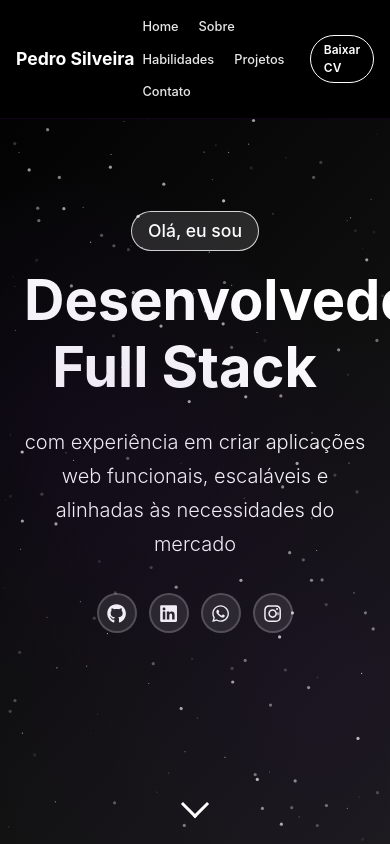
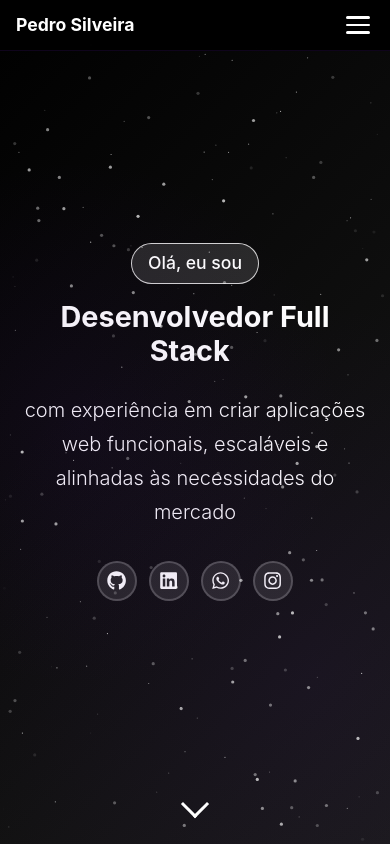
Before and after one commit to PedroSillveira/portifolio, a React (Create React App) app: page / in a window 390 px wide. Shown: the top 844 px of the page. Built offline with nearby package versions, Linux system fonts and the light colour scheme.

Commit message:
feat responsividade

```diff
--- a/src/components/Navbar.css
+++ b/src/components/Navbar.css
@@ -41,7 +41,6 @@
   justify-content: space-between;
   max-width: 1280px;
   margin: 0 auto;
-  /* padding: 0 2rem; */
 }
 
 .container-scrolled {
@@ -54,13 +53,14 @@
   color: white !important;
   text-decoration: none;
   transition: all 0.3s ease;
+  z-index: 1001;
 }
 
 .navbar-brand:hover {
   transform: scale(1.15);
-  /* color: var(--accent-purple) !important; */
 }
 
+/* Desktop Menu */
 .navbar-nav {
   display: flex;
   align-items: center;
@@ -112,23 +112,141 @@
   box-shadow: 0 4px 15px rgba(74, 20, 140, 0.4);
 }
 
+/* Menu Hambúrguer - Escondido no desktop */
+.menu-toggle {
+  display: none;
+  flex-direction: column;
+  gap: 5px;
+  background: transparent;
+  border: none;
+  cursor: pointer;
+  padding: 0.5rem;
+  z-index: 1001;
+}
+
+.hamburger {
+  width: 28px;
+  height: 3px;
+  background: white;
+  border-radius: 2px;
+  transition: all 0.3s ease;
+}
+
+.hamburger.open:nth-child(1) {
+  transform: rotate(45deg) translate(8px, 8px);
+}
+
+.hamburger.open:nth-child(2) {
+  opacity: 0;
+}
+
+.hamburger.open:nth-child(3) {
+  transform: rotate(-45deg) translate(7px, -7px);
+}
+
+/* Menu Mobile - Escondido no desktop */
+.mobile-menu-overlay {
+  display: none;
+  position: fixed;
+  top: 0;
+  left: 0;
+  right: 0;
+  bottom: 0;
+  background: rgba(0, 0, 0, 0.7);
+  z-index: 998;
+  opacity: 0;
+  transition: opacity 0.3s ease;
+}
+
+.mobile-menu-overlay.open {
+  display: block;
+  opacity: 1;
+}
+
+.mobile-menu {
+  display: none;
+  position: fixed;
+  top: 0;
+  right: -100%;
+  width: 280px;
+  height: 100vh;
+  background: rgba(0, 0, 0, 0.98);
+  backdrop-filter: blur(10px);
+  -webkit-backdrop-filter: blur(10px);
+  z-index: 999;
+  transition: right 0.3s ease;
+  padding-top: 80px;
+  border-left: 1px solid rgba(74, 20, 140, 0.3);
+}
+
+.mobile-menu.open {
+  right: 0;
+}
+
+.mobile-nav {
+  list-style: none;
+  padding: 0;
+  margin: 0;
+  display: flex;
+  flex-direction: column;
+  gap: 0.5rem;
+  padding: 0 1.5rem;
+}
+
+.mobile-nav-link {
+  color: rgba(255, 255, 255, 0.9);
+  font-weight: 500;
+  font-size: 1.1rem;
+  padding: 1rem;
+  text-decoration: none;
+  border-radius: 12px;
+  transition: all 0.3s ease;
+  display: block;
+}
+
+.mobile-nav-link:hover {
+  color: white;
+  background: rgba(96, 20, 189, 0.38);
+}
+
+.mobile-cv-item {
+  margin-top: 1rem;
+  padding-top: 1rem;
+  border-top: 1px solid rgba(255, 255, 255, 0.1);
+}
+
+.btn-cv-mobile {
+  width: 100%;
+  text-align: center;
+  padding: 1rem;
+}
+
+/* Tablets e abaixo */
 @media (max-width: 992px) {
+
+  /* Esconder menu desktop */
+  .navbar-desktop,
+  .btn-cv-desktop {
+    display: none !important;
+  }
+
+  /* Mostrar menu hambúrguer */
+  .menu-toggle {
+    display: flex;
+  }
+
+  /* Mostrar menu mobile */
+  .mobile-menu {
+    display: block;
+  }
+
   .navbar-scrolled {
     width: 90%;
   }
 
-  .navbar-nav {
-    gap: 0.25rem;
-  }
-
-  .nav-link {
-    font-size: 0.9rem;
-    padding: 0.4rem 0.8rem;
-  }
-
-  .btn-cv {
-    font-size: 0.85rem;
-    padding: 0.4rem 1.2rem;
+  .container-top,
+  .container-scrolled {
+    padding: 0 1.5rem;
   }
 }
 
@@ -152,39 +270,68 @@
     font-size: 1.25rem;
   }
 
-  .navbar-nav {
-    flex-wrap: wrap;
-    gap: 0.25rem;
+  .mobile-menu {
+    width: 260px;
   }
 
-  .nav-link {
-    font-size: 0.85rem;
-    padding: 0.35rem 0.65rem;
-  }
-
-  .btn-cv {
-    font-size: 0.8rem;
-    padding: 0.35rem 1rem;
+  .mobile-nav-link {
+    font-size: 1rem;
+    padding: 0.875rem;
   }
 }
 
 @media (max-width: 576px) {
   .navbar-scrolled {
     width: 98%;
-    border-radius: 20px;
+    border-radius: 25px;
+    padding-left: 0.75rem;
+    padding-right: 0.75rem;
+
   }
 
   .navbar-brand {
     font-size: 1.1rem;
   }
 
-  .nav-link {
-    font-size: 0.8rem;
-    padding: 0.3rem 0.5rem;
+  .menu-toggle {
+    padding: 0.25rem;
   }
 
-  .btn-cv {
-    font-size: 0.75rem;
-    padding: 0.3rem 0.8rem;
+  .hamburger {
+    width: 24px;
+    height: 2.5px;
+  }
+
+  .mobile-menu {
+    width: 240px;
+    padding-top: 70px;
+  }
+
+  .mobile-nav {
+    padding: 0 1rem;
+  }
+
+  .mobile-nav-link {
+    font-size: 0.95rem;
+    padding: 0.75rem;
   }
 }
+
+/* Desktop - manter menu normal (acima de 992px) */
+@media (min-width: 993px) {
+  .navbar-desktop {
+    display: flex !important;
+  }
+
+  .btn-cv-desktop {
+    display: inline-block !important;
+  }
+
+  .menu-toggle {
+    display: none !important;
+  }
+
+  .mobile-menu {
+    display: none !important;
+  }
+}
--- a/src/components/Navbar.jsx
+++ b/src/components/Navbar.jsx
@@ -5,23 +5,23 @@ function Navbar() {
   const [scrolled, setScrolled] = useState(false);
   const [visible, setVisible] = useState(true);
   const [lastScrollY, setLastScrollY] = useState(0);
+  const [menuOpen, setMenuOpen] = useState(false);
 
   useEffect(() => {
     const handleScroll = () => {
       const currentScrollY = window.scrollY;
 
-      // Define se está no topo
       if (currentScrollY < 50) {
         setScrolled(false);
         setVisible(true);
       } else {
         setScrolled(true);
 
-        // Mostra navbar ao rolar para cima, esconde ao rolar para baixo
         if (currentScrollY < lastScrollY) {
           setVisible(true);
         } else {
           setVisible(false);
+          setMenuOpen(false); // Fecha menu ao rolar para baixo
         }
       }
 
@@ -32,6 +32,18 @@ function Navbar() {
     return () => window.removeEventListener('scroll', handleScroll);
   }, [lastScrollY]);
 
+  // Previne scroll quando menu está aberto
+  useEffect(() => {
+    if (menuOpen) {
+      document.body.style.overflow = 'hidden';
+    } else {
+      document.body.style.overflow = 'unset';
+    }
+    return () => {
+      document.body.style.overflow = 'unset';
+    };
+  }, [menuOpen]);
+
   const navItems = [
     { name: 'Home', link: '#home' },
     { name: 'Sobre', link: '#about' },
@@ -40,16 +52,22 @@ function Navbar() {
     { name: 'Contato', link: '#contact' },
   ];
 
+  const handleNavClick = () => {
+    setMenuOpen(false);
+  };
+
   return (
+    <>
       <nav
         className={`navbar-custom ${scrolled ? 'navbar-scrolled' : 'navbar-top'} ${!visible ? 'navbar-hidden' : ''}`}
       >
         <div className={scrolled ? 'container-scrolled' : 'container-top'}>
-        <a href="#home" className="navbar-brand">
+          <a href="#home" className="navbar-brand" onClick={() => setMenuOpen(false)}>
             Pedro Silveira
           </a>
 
-        <ul className="navbar-nav">
+          {/* Menu Desktop */}
+          <ul className="navbar-nav navbar-desktop">
             {navItems.map((item, index) => (
               <li key={index}>
                 <a href={item.link} className="nav-link">
@@ -62,12 +80,54 @@ function Navbar() {
           <a
             href="/curriculo-pedro-silveira.pdf"
             download
-          className="btn-cv"
+            className="btn-cv btn-cv-desktop"
           >
             Baixar CV
           </a>
+
+          {/* Menu Hambúrguer Mobile */}
+          <button
+            className="menu-toggle"
+            onClick={() => setMenuOpen(!menuOpen)}
+            aria-label="Toggle menu"
+          >
+            <span className={`hamburger ${menuOpen ? 'open' : ''}`}></span>
+            <span className={`hamburger ${menuOpen ? 'open' : ''}`}></span>
+            <span className={`hamburger ${menuOpen ? 'open' : ''}`}></span>
+          </button>
         </div>
       </nav>
+
+      {/* Menu Mobile Overlay */}
+      <div className={`mobile-menu-overlay ${menuOpen ? 'open' : ''}`} onClick={handleNavClick}></div>
+
+      {/* Menu Mobile */}
+      <div className={`mobile-menu ${menuOpen ? 'open' : ''}`}>
+        <ul className="mobile-nav">
+          {navItems.map((item, index) => (
+            <li key={index}>
+              <a
+                href={item.link}
+                className="mobile-nav-link"
+                onClick={handleNavClick}
+              >
+                {item.name}
+              </a>
+            </li>
+          ))}
+          <li className="mobile-cv-item">
+            <a
+              href="/curriculo-pedro-silveira.pdf"
+              download
+              className="btn-cv btn-cv-mobile"
+              onClick={handleNavClick}
+            >
+              Baixar CV
+            </a>
+          </li>
+        </ul>
+      </div>
+    </>
   );
 }
 
--- a/src/components/ui/OrbitRotation.css
+++ b/src/components/ui/OrbitRotation.css
@@ -5,7 +5,6 @@
   justify-content: center;
   width: 100%;
   height: 500px;
-  /* background-color: antiquewhite; */
 }
 
 .orbit-rotation-container {
@@ -13,7 +12,6 @@
   display: flex;
   align-items: center;
   justify-content: center;
-
 }
 
 /* Centro */
@@ -29,7 +27,6 @@
   box-shadow: 0 10px 30px rgba(74, 20, 140, 0.3);
   backdrop-filter: blur(4px);
   box-shadow: 0px 0px 180px rgba(255, 255, 255, 0.8);
-
 }
 
 /* Órbitas */
@@ -93,25 +90,60 @@
   }
 }
 
-/* Responsividade */
-@media (max-width: 768px) {
+/* Responsividade - Tablets */
+@media (max-width: 992px) {
   .orbit-rotation-wrapper {
     height: 400px;
   }
 
   .orbit-center-icon {
-    width: 70px !important;
-    height: 70px !important;
+    width: 80px !important;
+    height: 80px !important;
+  }
+
+  .orbit-center-icon svg,
+  .orbit-center-icon .center-icon-text {
+    font-size: 1.8rem !important;
   }
 
   .orbit-icon-container {
-    padding: 6px;
+    padding: 7px;
+  }
+
+  .orbit-icon-inner svg {
+    font-size: 1.3rem !important;
   }
 }
 
+/* Responsividade - Tablets Pequenos */
+@media (max-width: 768px) {
+  .orbit-rotation-wrapper {
+    height: 350px;
+  }
+
+  .orbit-center-icon {
+    width: 65px !important;
+    height: 65px !important;
+  }
+
+  .orbit-center-icon svg,
+  .orbit-center-icon .center-icon-text {
+    font-size: 1.5rem !important;
+  }
+
+  .orbit-icon-container {
+    padding: 5px;
+  }
+
+  .orbit-icon-inner svg {
+    font-size: 1.1rem !important;
+  }
+}
+
+/* Responsividade - Smartphones */
 @media (max-width: 576px) {
   .orbit-rotation-wrapper {
-    height: 320px;
+    height: 280px;
   }
 
   .orbit-center-icon {
@@ -119,11 +151,45 @@
     height: 50px !important;
   }
 
-  .orbit-icon-container {
-    padding: 4px;
+  .orbit-center-icon svg,
+  .orbit-center-icon .center-icon-text {
+    font-size: 1.2rem !important;
   }
 
   .orbit-ring {
     border-width: 1px;
   }
+
+  .orbit-icon-container {
+    padding: 3px;
+  }
+
+  .orbit-icon-inner svg {
+    font-size: 0.9rem !important;
+  }
 }
+
+/* Responsividade - Smartphones Pequenos */
+@media (max-width: 400px) {
+  .orbit-rotation-wrapper {
+    height: 240px;
+  }
+
+  .orbit-center-icon {
+    width: 40px !important;
+    height: 40px !important;
+  }
+
+  .orbit-center-icon svg,
+  .orbit-center-icon .center-icon-text {
+    font-size: 1rem !important;
+  }
+
+  .orbit-icon-container {
+    padding: 2px;
+  }
+
+  .orbit-icon-inner svg {
+    font-size: 0.75rem !important;
+  }
+}
--- a/src/components/ui/OrbitRotation.jsx
+++ b/src/components/ui/OrbitRotation.jsx
@@ -1,4 +1,4 @@
-import React from 'react';
+import React, { useState, useEffect } from 'react';
 import './OrbitRotation.css';
 
 function OrbitRotation({
@@ -8,6 +8,30 @@ function OrbitRotation({
   centerIcon = null,
   size = 'md'
 }) {
+  const [responsiveGap, setResponsiveGap] = useState(orbitGap);
+
+  useEffect(() => {
+    const updateGap = () => {
+      const width = window.innerWidth;
+
+      if (width <= 400) {
+        setResponsiveGap(3); // Smartphones muito pequenos
+      } else if (width <= 576) {
+        setResponsiveGap(4); // Smartphones
+      } else if (width <= 768) {
+        setResponsiveGap(5); // Tablets pequenos
+      } else if (width <= 992) {
+        setResponsiveGap(6); // Tablets
+      } else {
+        setResponsiveGap(orbitGap); // Desktop - usa o valor original
+      }
+    };
+
+    updateGap();
+    window.addEventListener('resize', updateGap);
+    return () => window.removeEventListener('resize', updateGap);
+  }, [orbitGap]);
+
   const iconsPerOrbit = Math.ceil(icons.length / orbitCount);
 
   const sizeClasses = {
@@ -41,7 +65,7 @@ function OrbitRotation({
 
         {/* Generate Orbits */}
         {[...Array(orbitCount)].map((_, orbitIdx) => {
-          const orbitSize = `${8 + orbitGap * (orbitIdx + 1)}rem`;
+          const orbitSize = `${8 + responsiveGap * (orbitIdx + 1)}rem`;
           const angleStep = (2 * Math.PI) / iconsPerOrbit;
           const animationDuration = `${12 + orbitIdx * 6}s`;
           const animationDirection = orbitIdx % 2 === 0 ? 'normal' : 'reverse';
--- a/src/sections/About.css
+++ b/src/sections/About.css
@@ -280,6 +280,10 @@
     width: 18px;
     height: 18px;
   }
+
+  .about-image-wrapper{
+    justify-content: center;
+  }
 }
 
 @media (max-width: 991px) {
--- a/src/sections/About.jsx
+++ b/src/sections/About.jsx
@@ -1,7 +1,7 @@
 import React from 'react';
 import { Container, Row, Col } from 'react-bootstrap';
 import SectionTitle from '../components/SectionTitle';
-import Button from '../components/Button';
+// import Button from '../components/Button';
 import { CometCard } from '../components/ui/comet-card';
 import './About.css';
 
@@ -33,7 +33,7 @@ function About() {
                     />
                   </div>
                   <div className="about-card-footer d-flex align-items-center justify-content-center">
-                    <div className="about-card-label ">Pedro Silveira - Desenvolvedor Full Stack</div>
+                    <div className="about-card-label text-center">Pedro Silveira</div>
                     {/* <div className="about-card-id">#DEV</div> */}
                   </div>
                 </div>
--- a/src/sections/Contact.jsx
+++ b/src/sections/Contact.jsx
@@ -83,15 +83,15 @@ function Contact() {
             <div
                 style={{
                     position: 'fixed',
-                    top: '80px',
-                    right: '80px',
+                    top: '20px',
+                    right: '20px',
                     zIndex: 9999
                 }}
             >
                 <Toast
                     show={showToast}
                     onClose={() => setShowToast(false)}
-                    delay={15000}
+                    delay={20000}
                     autohide
                     style={{
                         minWidth: '350px',
--- a/src/sections/Hero.css
+++ b/src/sections/Hero.css
@@ -122,7 +122,9 @@
   .hero-title {
     font-size: 2.5rem;
   }
-
+  .subtitle {
+    font-size: 1.8rem;
+  }
   .social-icons {
     gap: 0.75rem;
   }
--- a/src/sections/Projects.css
+++ b/src/sections/Projects.css
@@ -44,8 +44,8 @@
   color: var(--white-color);
 }
 
-@media (max-width: 768px) {
+/* @media (max-width: 768px) {
   .project-image {
     height: 180px;
   }
-}
+} */
--- a/src/sections/Projects.jsx
+++ b/src/sections/Projects.jsx
@@ -1,5 +1,5 @@
 import React from 'react';
-import { Container, Row, Col, Card, Badge } from 'react-bootstrap';
+import { Container, Row, Col, Card } from 'react-bootstrap';
 import SectionTitle from '../components/SectionTitle';
 import Button from '../components/Button';
 import './Projects.css';
@@ -70,7 +70,7 @@ function Projects() {
                       size="sm"
                       className="flex-grow-1"
                     >
-                      Ver Demo
+                      Ver
                     </Button>
                     <Button
                       href={project.githubLink}
--- a/src/sections/Skills.css
+++ b/src/sections/Skills.css
@@ -69,7 +69,8 @@
 }
 
 .group:hover .skill-card-hover {
-  border-color: rgb(51, 65, 85); /* slate-700 */
+  border-color: rgb(51, 65, 85);
+  /* slate-700 */
 }
 
 .skill-card-header {
@@ -100,13 +101,14 @@
   font-size: 1.2rem;
   margin: 0;
   color: var(--white-color);
-  margin-top: 1rem;
+  /* margin-top: 1rem; */
 }
 
 .skill-description {
   font-size: 0.875rem;
   line-height: 1.6;
-  color: rgb(161, 161, 170); /* zinc-400 */
+  color: rgb(161, 161, 170);
+  /* zinc-400 */
   margin-top: 2rem;
   margin-bottom: 1rem;
 }
@@ -157,9 +159,27 @@
   .orbit-wrapper-container {
     padding: 1.5rem;
   }
+
 }
 
 @media (max-width: 576px) {
+  .skill-card-header {
+    justify-content: center;
+  }
+
+  .skill-title {
+    justify-content: center;
+  }
+
+  .skill-description {
+    text-align: center;
+  }
+  .skill-badges {
+    justify-content: center;
+  }
+
+
+
   .skill-card-hover {
     padding: 1rem;
   }
```
Lines whose indentation alone changed are shown as unchanged.
